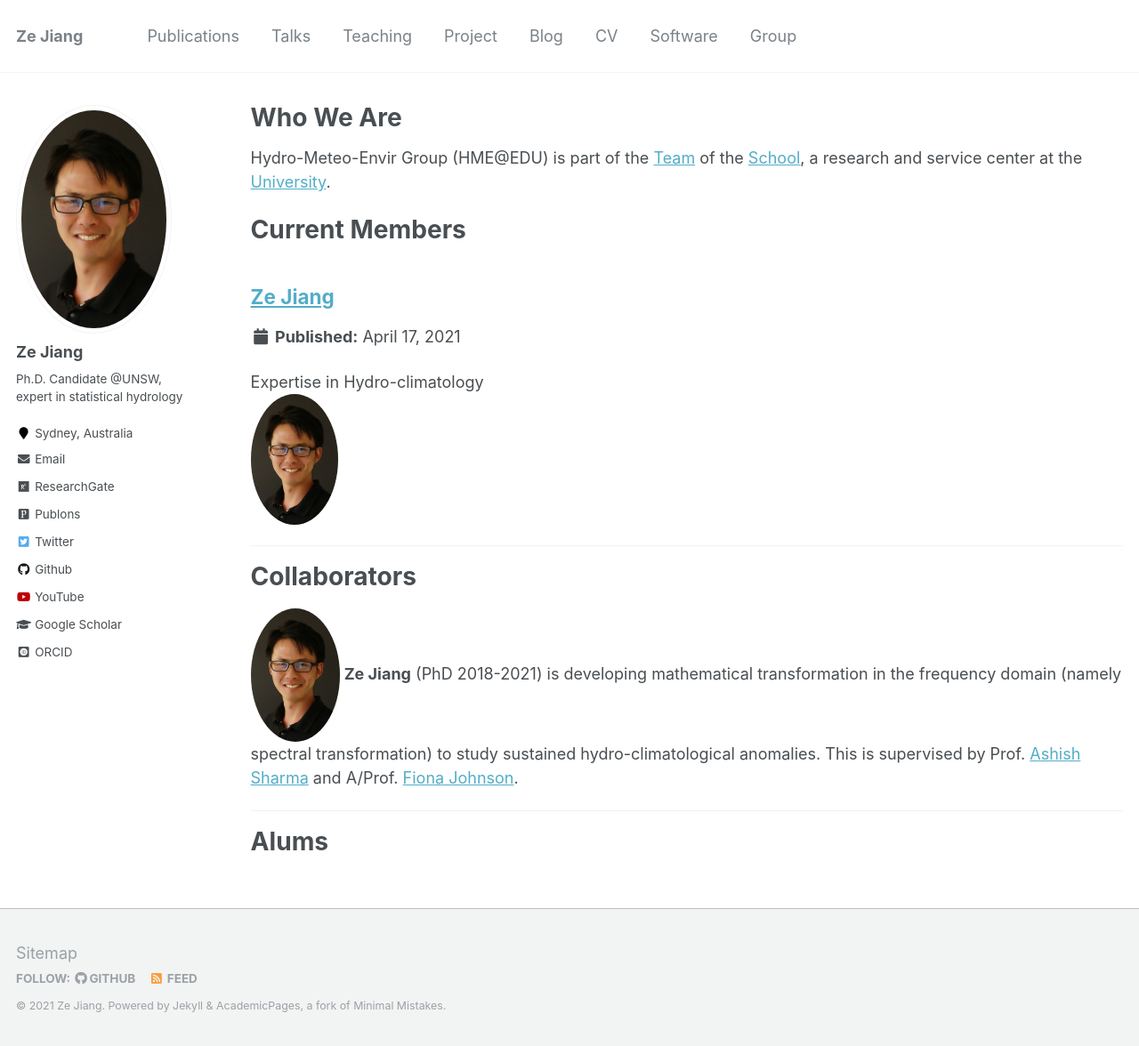
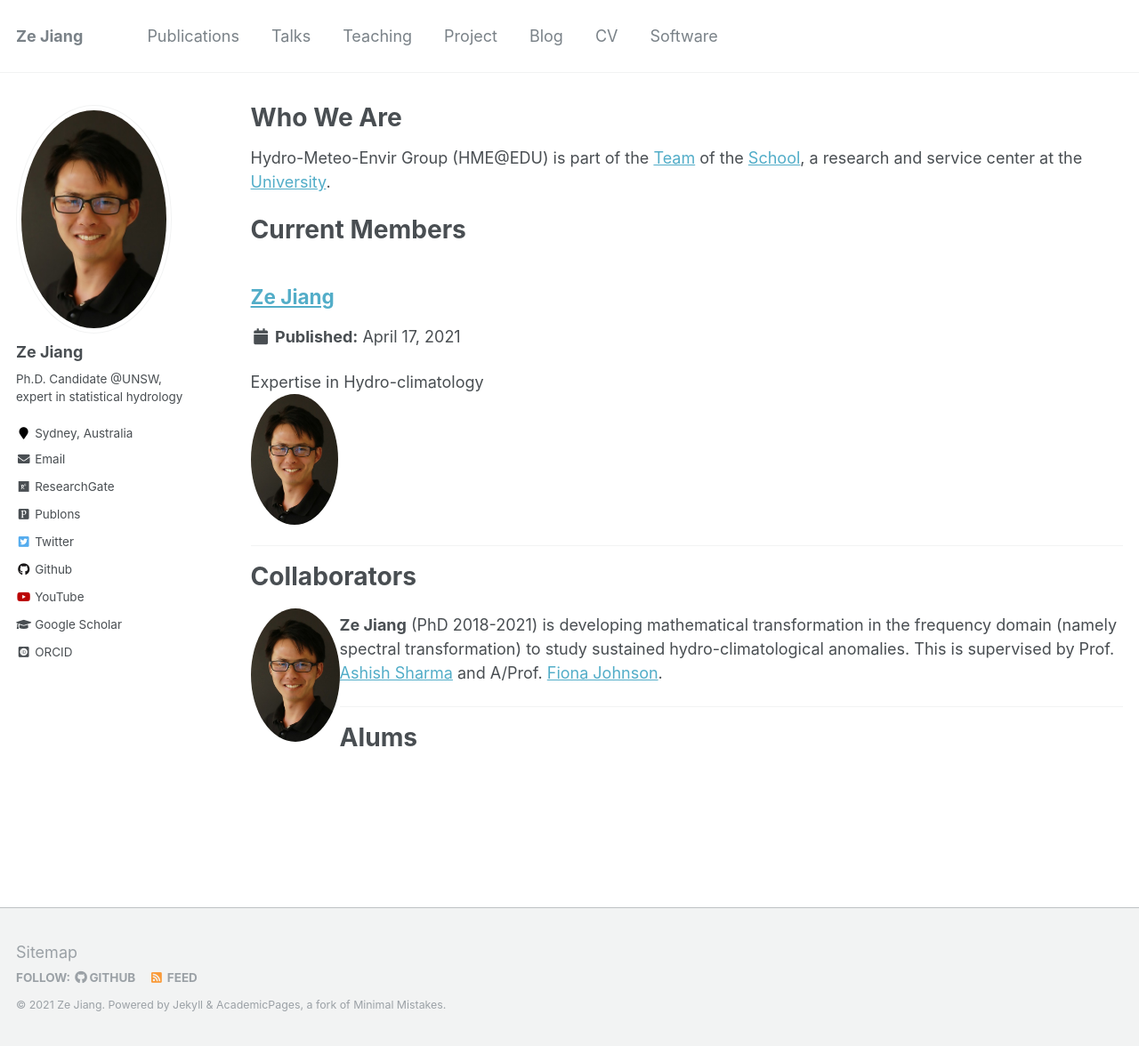
Before and after one commit to zejiang-unsw/zejiang-unsw.github.io, a Jekyll site: the page built from _pages/people.md, in a window 1280 px wide and 1176 px high. Shown: the whole window at 89% size. Built offline with Jekyll 4.4.1, drawn with Linux system fonts in a browser that asks for light colours; some web fonts are replaced.

Commit message:
hide people

```diff
--- a/_data/navigation.yml
+++ b/_data/navigation.yml
@@ -21,5 +21,5 @@ main:
   - title: "Software"
     url: /software/
 
-  - title: "Group"
-    url: /people/
+  # - title: "Group"
+  #   url: /people/
--- a/_pages/people.md
+++ b/_pages/people.md
@@ -20,7 +20,8 @@ Current Members
 Collaborators
 ======
 
-<img align="center" src="/images/profile.jpg" alt="Avatar" class="avatar">
+<img align="left" src="/images/profile.jpg" alt="Avatar" class="avatar"/>
+
 **Ze Jiang** (PhD 2018-2021) is developing mathematical transformation in the frequency domain (namely spectral transformation) to study sustained hydro-climatological anomalies. This is supervised by Prof. [Ashish Sharma](https://scholar.google.com.au/citations?user=C_9ndbcAAAAJ&hl=en) and A/Prof. [Fiona Johnson](https://scholar.google.com.au/citations?user=PYu5v4YAAAAJ&hl=en).
 <br/>
 
```
